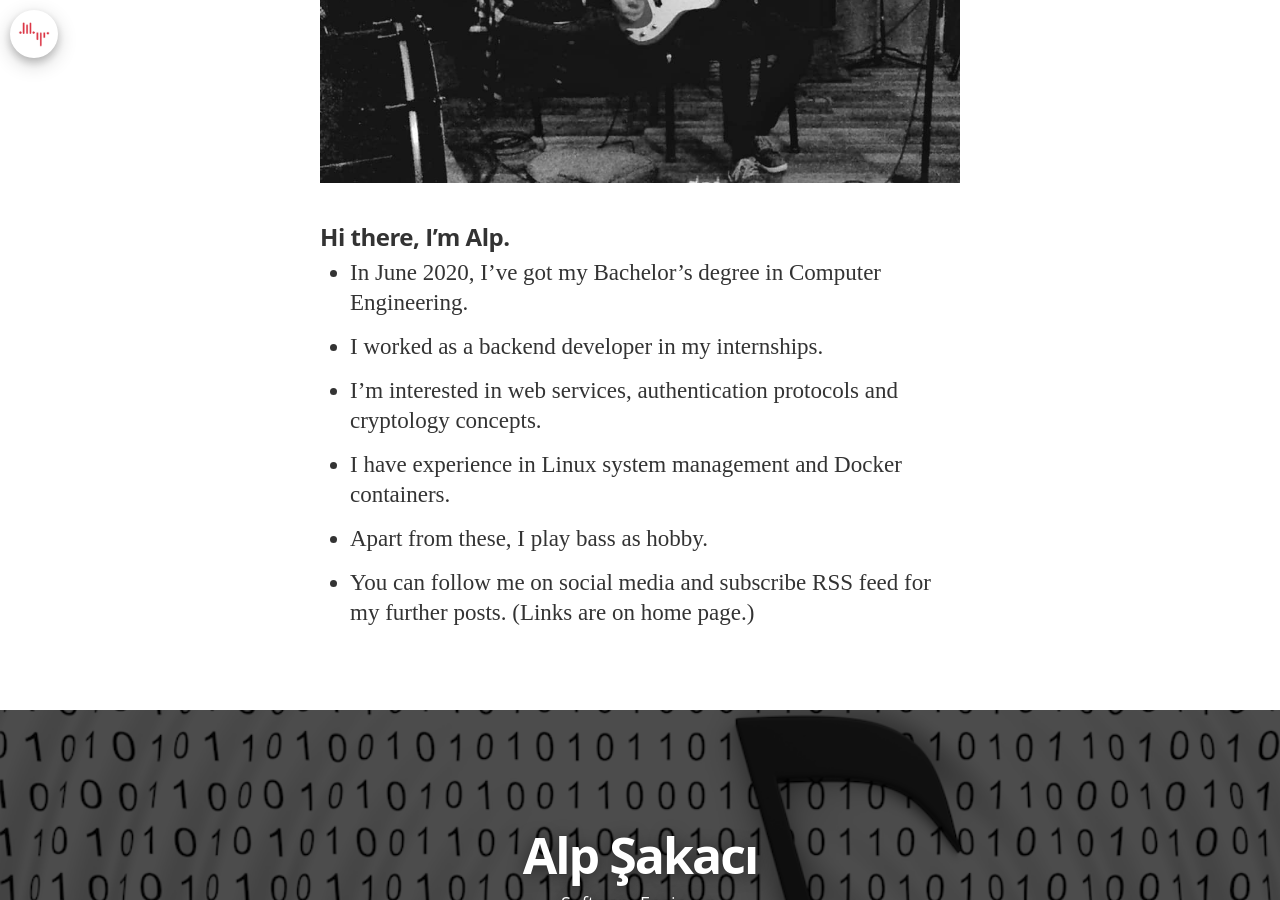
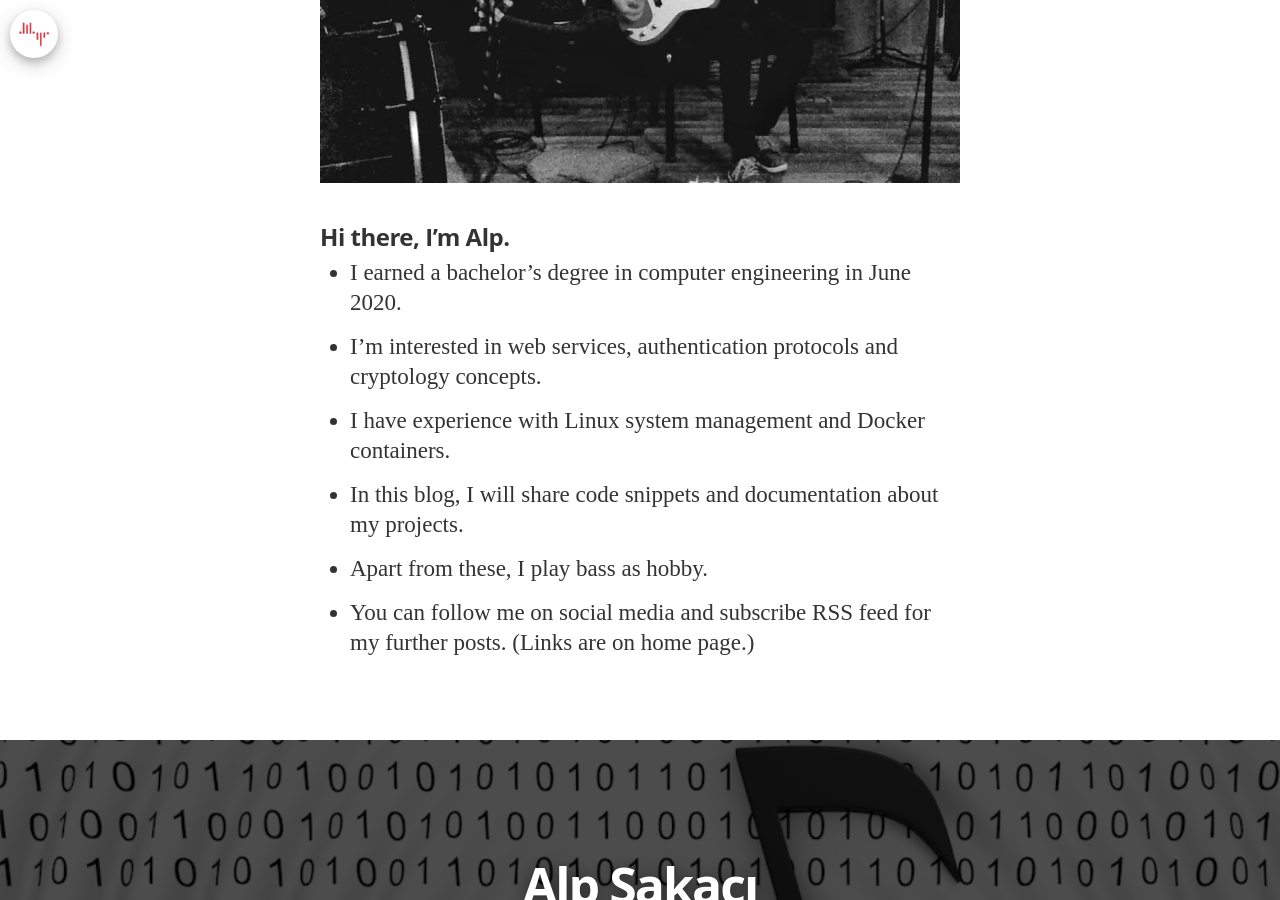
Before and after one commit to alpsakaci/alpsakaci.github.io, a Jekyll site: the page built from about.md, in a window 1280 px wide and 900 px high, scrolled down 506 px. Built offline with Jekyll 4.4.1, drawn with Linux system fonts in a browser that asks for light colours; nearby versions of some CDN libraries; some web fonts are replaced.

Commit message:
update about.md

```diff
--- a/about.md
+++ b/about.md
@@ -6,9 +6,9 @@ permalink: /about/
 
 ![](/assets/images/about.jpg)
 ### Hi there, I'm Alp.
-- In June 2020, I've got my Bachelor's degree in Computer Engineering.
-- I worked as a backend developer in my internships.
+- I earned a bachelor's degree in computer engineering in June 2020.
 - I'm interested in web services, authentication protocols and cryptology concepts.
-- I have experience in Linux system management and Docker containers.
+- I have experience with Linux system management and Docker containers.
+- In this blog, I will share code snippets and documentation about my projects.
 - Apart from these, I play bass as hobby.
 - You can follow me on social media and subscribe RSS feed for my further posts. (Links are on home page.)
```
